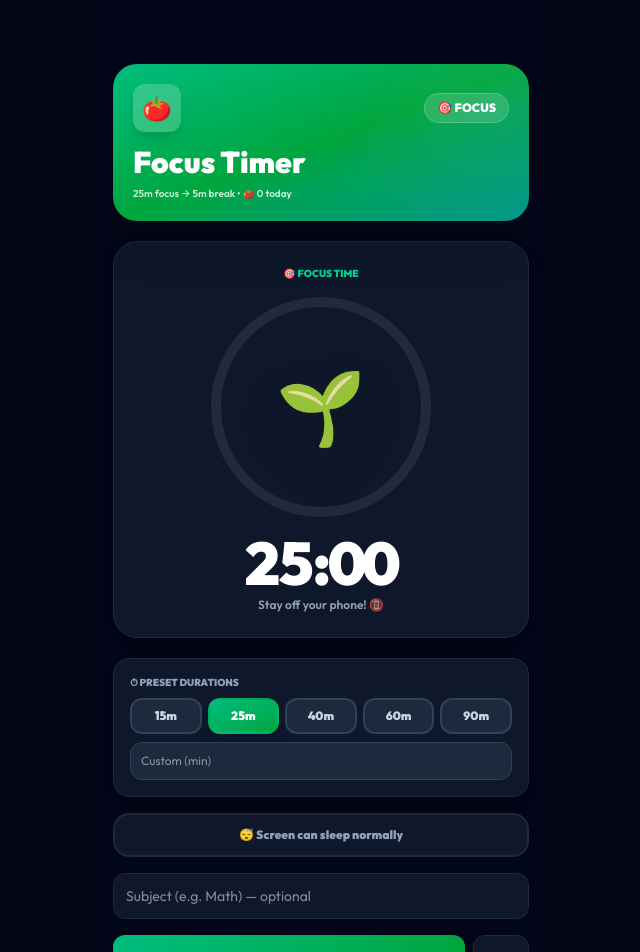
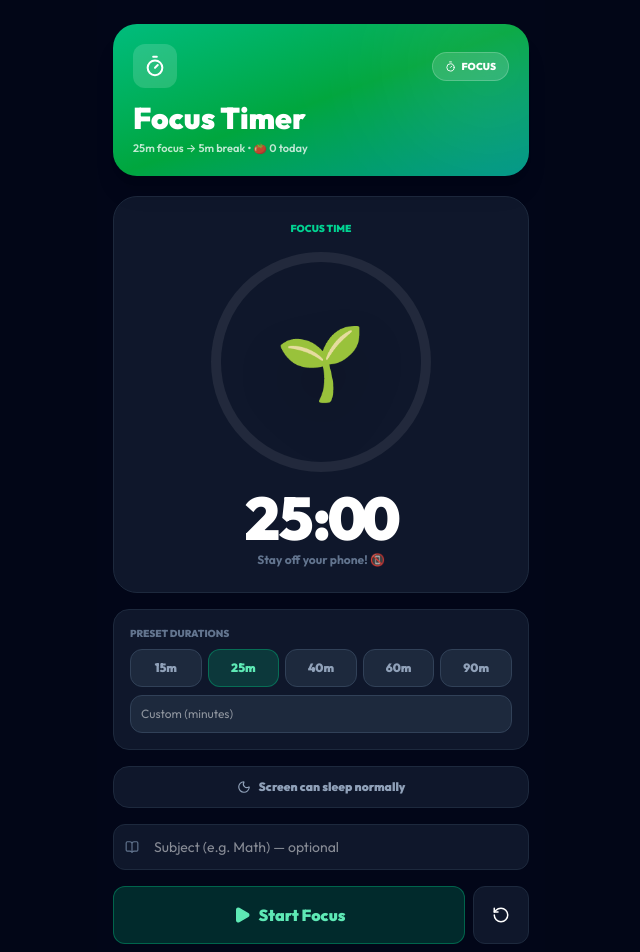
Before and after one commit to prashant14391443-ship-it/daily-goal, a Next.js app: page /focus in a window 1280 px wide. Shown: the top 952 px of the page, without its empty margins (319-959 px from the left). Built offline with nearby package versions, Linux system fonts and the light colour scheme; no server answers.

Commit message:
focus: calm pass

```diff
--- a/app/focus/page.tsx
+++ b/app/focus/page.tsx
@@ -4,14 +4,9 @@ import { useEffect, useRef, useState } from "react";
 import { supabase } from "@/lib/supabase";
 import { recordNotification } from "@/lib/notify";
 import Link from "next/link";
-import { IconTile, GradButton } from "@/app/components/ui";
+import { Timer, Play, Pause, RotateCcw, Sun, Moon, BookOpen, Coffee } from "lucide-react";
 
-function toLocalISO(d: Date) {
-  const y = d.getFullYear();
-  const m = String(d.getMonth() + 1).padStart(2, "0");
-  const day = String(d.getDate()).padStart(2, "0");
-  return `${y}-${m}-${day}`;
-}
+function toLocalISO(d: Date) { const y = d.getFullYear(); const m = String(d.getMonth() + 1).padStart(2, "0"); const day = String(d.getDate()).padStart(2, "0"); return `${y}-${m}-${day}`; }
 
 function playBeep() {
   try {
@@ -38,7 +33,7 @@ function playBeep() {
 
 const PRESETS = [15, 25, 40, 60, 90];
 
-// 🎨 Plant ring — progress ring with plant emoji in the center
+// 🎨 Plant ring — progress ring with plant emoji in the center (core feature, kept)
 function PlantRing({ pct, plant, ringColor }: { pct: number; plant: string; ringColor: string }) {
   const size = 220;
   const stroke = 10;
@@ -194,29 +189,32 @@ export default function FocusPage() {
   const isBreak = mode === "break";
   const heroGrad = isBreak ? "from-amber-500 via-orange-600 to-rose-600" : "from-emerald-500 via-green-600 to-teal-600";
   const ringColor = isBreak ? "#fbbf24" : "#10b981";
-  const modeLabel = isBreak ? "☕ BREAK TIME" : "🎯 FOCUS TIME";
+  const modeLabel = isBreak ? "BREAK TIME" : "FOCUS TIME";
 
   return (
-    <main className="min-h-screen bg-slate-950 text-white px-4 pt-16 pb-24 max-w-md mx-auto">
-      {/* 🌆 HERO */}
-      <div className={`relative mb-5 overflow-hidden rounded-3xl bg-gradient-to-br ${heroGrad} p-5 shadow-2xl transition-all duration-700`}>
-        <div className="absolute -right-8 -top-8 w-32 h-32 bg-white/10 rounded-full blur-3xl" />
+    <main className="min-h-screen bg-slate-950 text-white px-4 pt-6 pb-24 max-w-md mx-auto">
+      {/* 🌆 CALM HERO */}
+      <div className={`relative mb-5 overflow-hidden rounded-3xl bg-gradient-to-br ${heroGrad} p-5 shadow-xl transition-all duration-700`}>
+        <div className="absolute -right-10 -top-10 w-40 h-40 bg-white/10 rounded-full blur-3xl" />
         <div className="relative">
           <div className="flex items-center justify-between mb-3">
-            <span className="w-12 h-12 rounded-xl bg-white/20 flex items-center justify-center text-2xl shadow-lg">🍅</span>
-            <span className="bg-white/15 backdrop-blur px-3 py-1.5 rounded-full text-xs font-black border border-white/20">
-              {isBreak ? "☕ BREAK" : "🎯 FOCUS"}
+            <span className="w-11 h-11 shrink-0 rounded-xl bg-white/15 flex items-center justify-center">
+              <Timer size={22} strokeWidth={2.2} className="text-white" />
+            </span>
+            <span className="bg-white/15 backdrop-blur px-3 py-1.5 rounded-full text-[10px] font-black border border-white/20 flex items-center gap-1.5">
+              {isBreak ? <Coffee size={11} /> : <Timer size={11} />}
+              {isBreak ? "BREAK" : "FOCUS"}
             </span>
           </div>
-          <h1 className="text-xl font-black text-white leading-tight">Focus Timer</h1>
-          <p className="text-[10px] text-white/80 font-semibold mt-1">
+          <h1 className="text-lg font-black text-white leading-tight" style={{ whiteSpace: "nowrap" }}>Focus Timer</h1>
+          <p className="text-[11px] text-white/75 font-semibold mt-0.5">
             {focusMin}m focus → {breakMin}m break • 🍅 {doneToday} today
           </p>
         </div>
       </div>
 
       {/* 🌱 PLANT + RING + TIMER */}
-      <div className="bg-slate-900 border border-slate-800 rounded-3xl p-6 mb-5 shadow-lg shadow-black/30 text-center">
+      <div className="bg-slate-900 border border-slate-800 rounded-3xl p-6 mb-4 text-center">
         <p className={`text-[10px] font-black mb-4 ${isBreak ? "text-amber-400" : "text-emerald-400"}`}>
           {modeLabel}
         </p>
@@ -228,41 +226,41 @@ export default function FocusPage() {
         <p className="text-6xl font-black tracking-tight mb-1 tabular-nums">
           {mm}:{ss}
         </p>
-        <p className="text-xs text-slate-400 font-semibold">
+        <p className="text-xs text-slate-500 font-bold">
           {isBreak ? "Stretch a little, hydrate ☕" : "Stay off your phone! 📵"}
         </p>
       </div>
 
       {/* 🎛️ PRESETS */}
-      <div className="bg-slate-900 border border-slate-800 rounded-2xl p-4 mb-4 shadow-lg shadow-black/30">
-        <p className="text-[10px] font-black text-slate-400 mb-2">⏱ PRESET DURATIONS</p>
+      <div className="bg-slate-900 border border-slate-800 rounded-2xl p-4 mb-4">
+        <p className="text-[10px] font-black text-slate-500 mb-2">PRESET DURATIONS</p>
         <div className="flex gap-1.5 flex-wrap">
           {PRESETS.map((m) => (
             <button
               key={m}
               onClick={() => pickPreset(m)}
               disabled={running}
-              className={`press flex-1 min-w-[50px] px-3 py-2 rounded-xl text-xs font-black border-2 transition-all disabled:opacity-50 ${
+              className={`press flex-1 min-w-[50px] px-3 py-2.5 rounded-xl text-xs font-black border transition-all disabled:opacity-50 ${
                 focusMin === m
-                  ? "bg-gradient-to-br from-emerald-500 to-green-600 border-transparent text-white shadow-lg"
-                  : "bg-slate-800 border-slate-700 text-slate-300 hover:bg-slate-700"
+                  ? "bg-emerald-500/20 border-emerald-500/40 text-emerald-300"
+                  : "bg-slate-800 border-slate-700 text-slate-400 hover:bg-slate-700"
               }`}
             >
               {m}m
             </button>
           ))}
         </div>
-        <div className="mt-2 flex gap-2">
+        <div className="mt-2">
           <input
             type="number"
             min="1"
             max="180"
-            placeholder="Custom (min)"
+            placeholder="Custom (minutes)"
             value={custom}
             onChange={(e) => setCustom(e.target.value)}
             onBlur={applyCustom}
             disabled={running}
-            className="flex-1 p-2.5 rounded-xl bg-slate-800 border border-slate-700 text-xs outline-none focus:border-emerald-500 disabled:opacity-50"
+            className="w-full p-2.5 rounded-xl bg-slate-800 border border-slate-700 text-xs outline-none focus:border-emerald-500 disabled:opacity-50"
           />
         </div>
       </div>
@@ -271,47 +269,57 @@ export default function FocusPage() {
       {wakeSupported && (
         <button
           onClick={() => setAwake(!awake)}
-          className={`press w-full mb-4 px-4 py-3 rounded-2xl text-xs font-black border-2 transition-all ${
+          className={`press w-full mb-4 px-4 py-3 rounded-2xl text-xs font-black border transition-all flex items-center justify-center gap-2 ${
             awake
-              ? "bg-amber-500/10 border-amber-400/60 text-amber-300 shadow-lg shadow-amber-900/20"
+              ? "bg-amber-500/10 border-amber-500/30 text-amber-300"
               : "bg-slate-900 border-slate-800 text-slate-400 hover:border-slate-700"
           }`}
         >
-          {awake ? "🔆 Screen stays ON while timer runs" : "😴 Screen can sleep normally"}
+          {awake ? <Sun size={14} /> : <Moon size={14} />}
+          {awake ? "Screen stays ON while timer runs" : "Screen can sleep normally"}
           {awake && running && (
-            <p className="mt-1 text-[10px] text-amber-300/80 animate-pulse">Active — screen won&apos;t sleep now</p>
+            <span className="ml-1 text-[10px] text-amber-300/80 animate-pulse">• Active</span>
           )}
         </button>
       )}
 
       {/* 📝 SUBJECT */}
+      <div className="relative mb-4">
+        <span className="absolute left-3 top-1/2 -translate-y-1/2 text-slate-500">
+          <BookOpen size={14} strokeWidth={2} />
+        </span>
         <input
           value={subject}
           onChange={(e) => setSubject(e.target.value)}
           placeholder="Subject (e.g. Math) — optional"
           disabled={running}
-        className="w-full p-3 rounded-xl bg-slate-900 border border-slate-800 text-sm mb-4 outline-none focus:border-emerald-500 disabled:opacity-50"
+          className="w-full pl-10 pr-3 py-3 rounded-xl bg-slate-900 border border-slate-800 text-sm outline-none focus:border-emerald-500 disabled:opacity-50"
         />
+      </div>
 
       {/* ▶️ CONTROLS */}
       <div className="flex gap-2">
-        <GradButton
+        <button
           onClick={() => setRunning(!running)}
-          gradient={running ? "from-amber-500 to-orange-600" : "from-emerald-500 to-green-600"}
-          className="flex-1 py-4 text-base"
+          className={`press flex-1 py-4 rounded-xl text-base font-black flex items-center justify-center gap-2 transition-all ${
+            running
+              ? "bg-amber-500/20 border border-amber-500/40 text-amber-300"
+              : "bg-emerald-500/20 border border-emerald-500/40 text-emerald-300"
+          }`}
         >
-          {running ? "⏸ Pause" : "▶ Start Focus"}
-        </GradButton>
+          {running ? <Pause size={18} /> : <Play size={18} fill="currentColor" />}
+          {running ? "Pause" : "Start Focus"}
+        </button>
         <button
           onClick={reset}
-          className="press w-14 py-4 rounded-xl bg-slate-900 border border-slate-800 text-white text-xl font-black hover:bg-slate-800"
+          className="press w-14 rounded-xl bg-slate-900 border border-slate-800 text-white flex items-center justify-center hover:bg-slate-800"
           title="Reset"
         >
-          ↺
+          <RotateCcw size={18} />
         </button>
       </div>
 
-      <Link href="/study-tracker" className="inline-block mt-6 text-sm text-slate-400 hover:text-white press font-semibold">
+      <Link href="/study" className="inline-block mt-6 text-sm text-slate-500 hover:text-white press font-bold">
         ← Back to Study
       </Link>
     </main>
```
Lines whose indentation alone changed are shown as unchanged.
